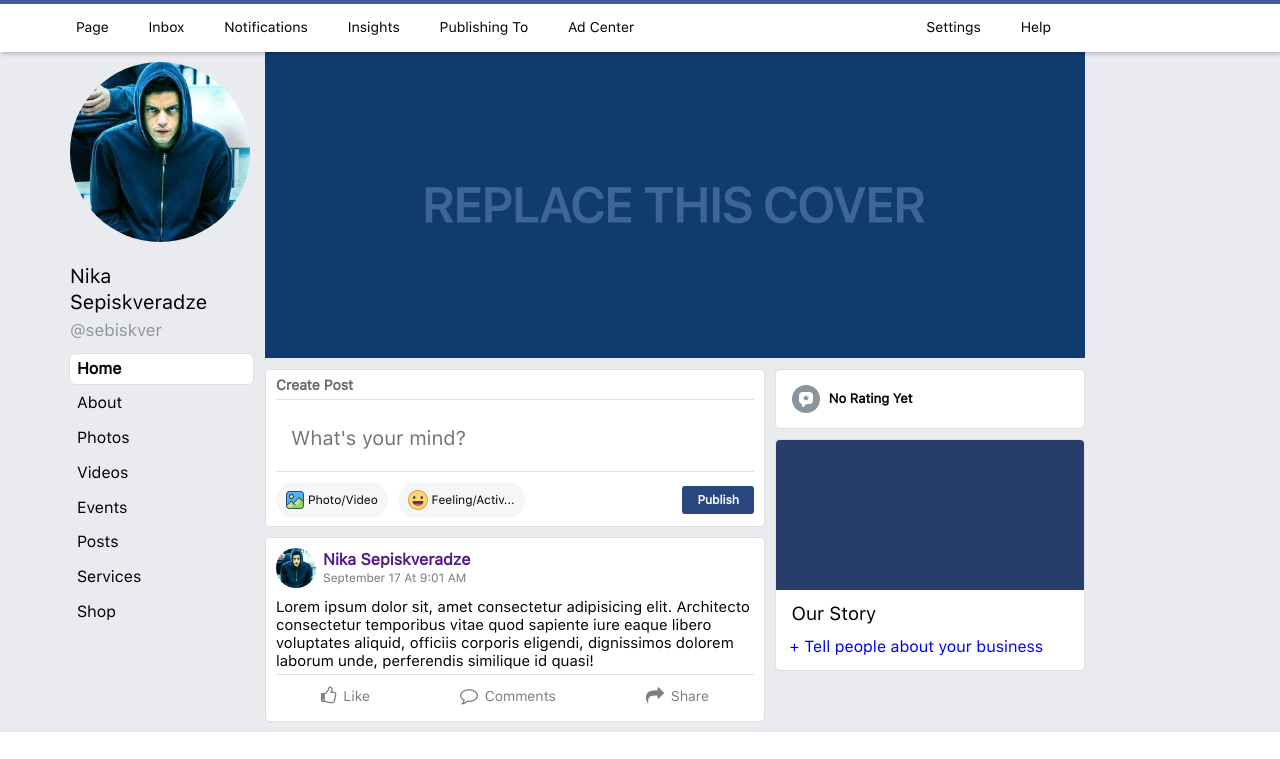
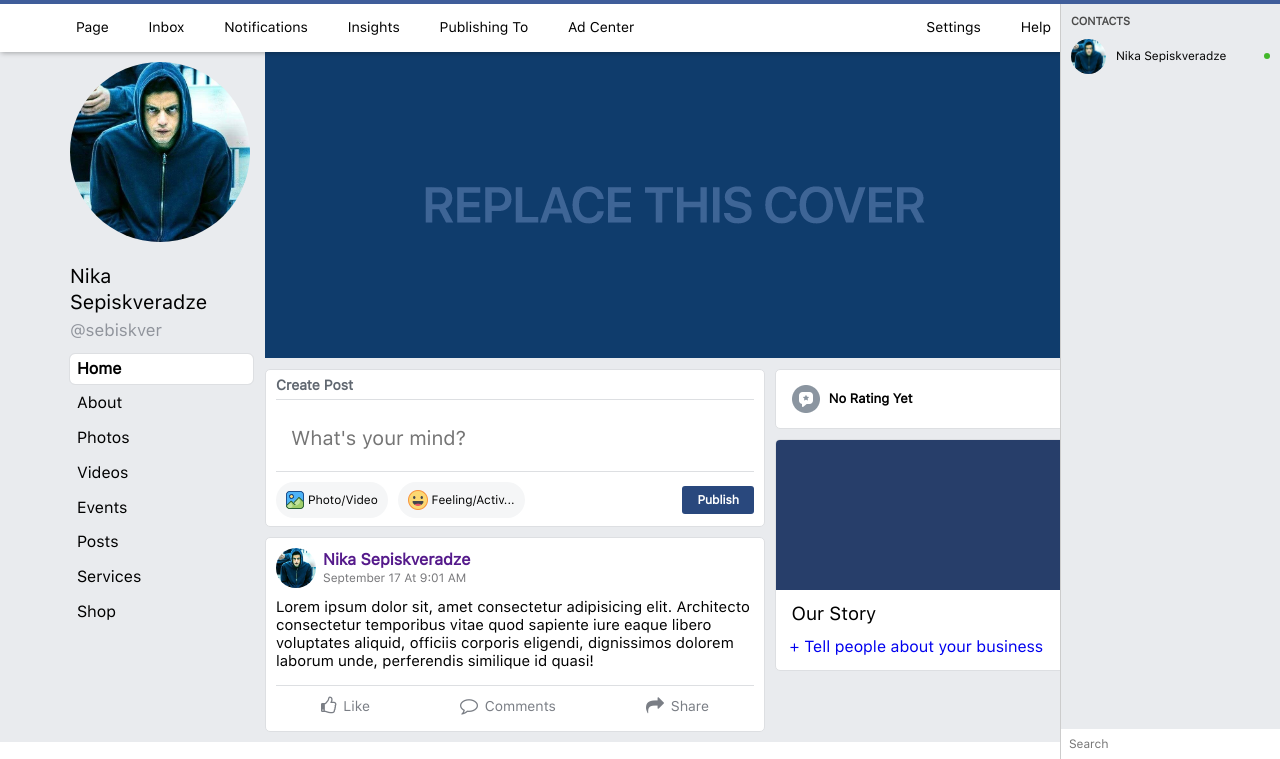
Before and after one commit to nikasepiskveradze/Social-Network-js, a website built with webpack: page src/profile.html in a window 1280 px wide. Shown: the part 41-800 px from the top of the page. Built offline with nearby package versions, Linux system fonts and the light colour scheme.

Commit message:
Added Contact

```diff
--- a/src/assets/scss/_shame.scss
+++ b/src/assets/scss/_shame.scss
@@ -11,3 +11,10 @@
 .bg-color-1 {
   background: $fb-profile-main;
 }
+
+.green-dot {
+  width: 6px;
+  height: 6px;
+  background: $dot-color;
+  border-radius: 3px;
+}
--- /dev/null
+++ b/src/assets/scss/components/_contact.scss
@@ -0,0 +1,54 @@
+.fb-contact {
+  position: fixed;
+  width: 220px;
+  height: 100%;;
+  background: #E9EBEE;
+  top: 45px;
+  right: 0;
+  border-left: 1px solid #CCCCCC;
+  overflow: auto;
+
+  &__title {
+    font-size: $size-11;
+    color: #4a4a4a;
+    text-transform: uppercase;
+    font-weight: bold;
+    margin: 1.09em 0.9em;
+  }
+
+  &__item {
+    display: flex;
+    justify-content: space-between;
+    align-items: center;
+    margin: 0.7em 0;
+    padding: 0 1em;
+    cursor: pointer;
+
+    &__info {
+      display: flex;
+      align-items: center;
+
+      img {
+        width: 35px;
+        height: 35px;
+        border-radius: 50%;
+      }
+
+      span {
+        font-size: $size-12;
+        margin-left: 0.83em;
+      }
+    }
+  }
+
+  &__search {
+    position: fixed;
+    bottom: 0;
+    width: 100%;
+
+    input {
+      padding: 0.66em;
+      width: 100%;
+    }
+  }
+}
--- a/src/assets/scss/components/_post.scss
+++ b/src/assets/scss/components/_post.scss
@@ -38,7 +38,7 @@
     margin: 0.66em 0;
     line-height: 1.2;
     font-weight: 500;
-    margin-bottom: 0.33em;
+    margin-bottom: 1em;
 
     p {
       font-size: $size-15;
--- a/src/assets/scss/main.scss
+++ b/src/assets/scss/main.scss
@@ -38,6 +38,7 @@
 @import "./components/create-post";
 @import "./components/post";
 @import "./components/blocks";
+@import "./components/contact";
 
 // Utilities
 @import "./trumps/utilities";
--- a/src/assets/scss/settings/_colors.scss
+++ b/src/assets/scss/settings/_colors.scss
@@ -17,3 +17,5 @@ $username-color: #90949c;
 $post-border-color: #dddfe2;
 
 $blocks-bg: #273e6a;
+
+$dot-color: #42B72A;
--- a/src/profile.html
+++ b/src/profile.html
@@ -160,6 +160,23 @@
     </div>
   </main>
 
+  <div class="fb-contact">
+    <h3 class="fb-contact__title">Contacts</h3>
+
+    <div class="fb-contact__item">
+      <div class="fb-contact__item__info">
+        <img src="dist/img/profile.jpg" alt="Profile Photo">
+        <span>Nika Sepiskveradze</span>
+      </div>
+
+      <span class="green-dot"></span>
+    </div>
+
+    <div class="fb-contact__search">
+      <input type="text" placeholder="Search">
+    </div>
+  </div>
+
   <script src="dist/js/app.bundle.js"></script>
 </body>
 </html>
```
Also changed, not shown: src/dist/css/main.css.
